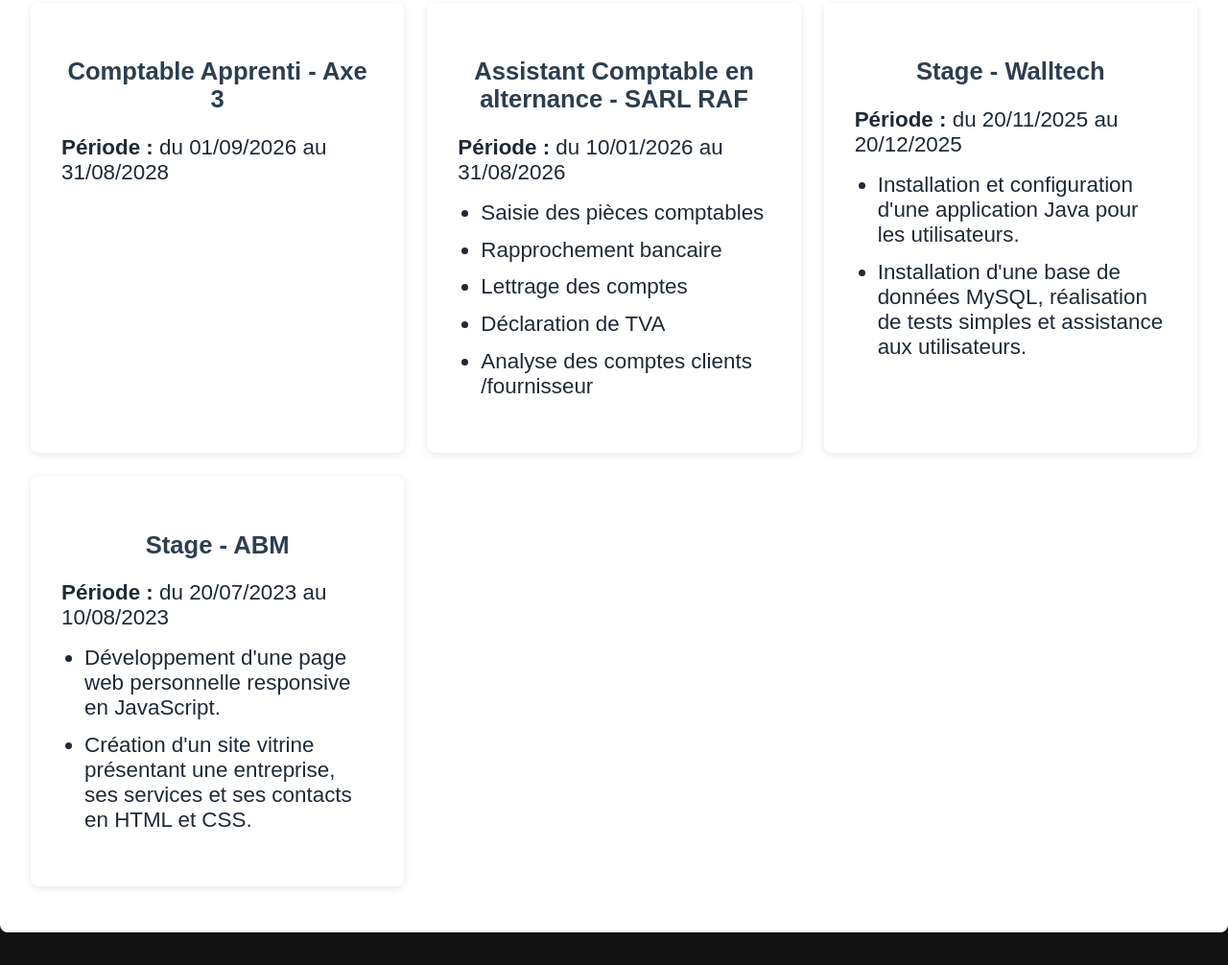
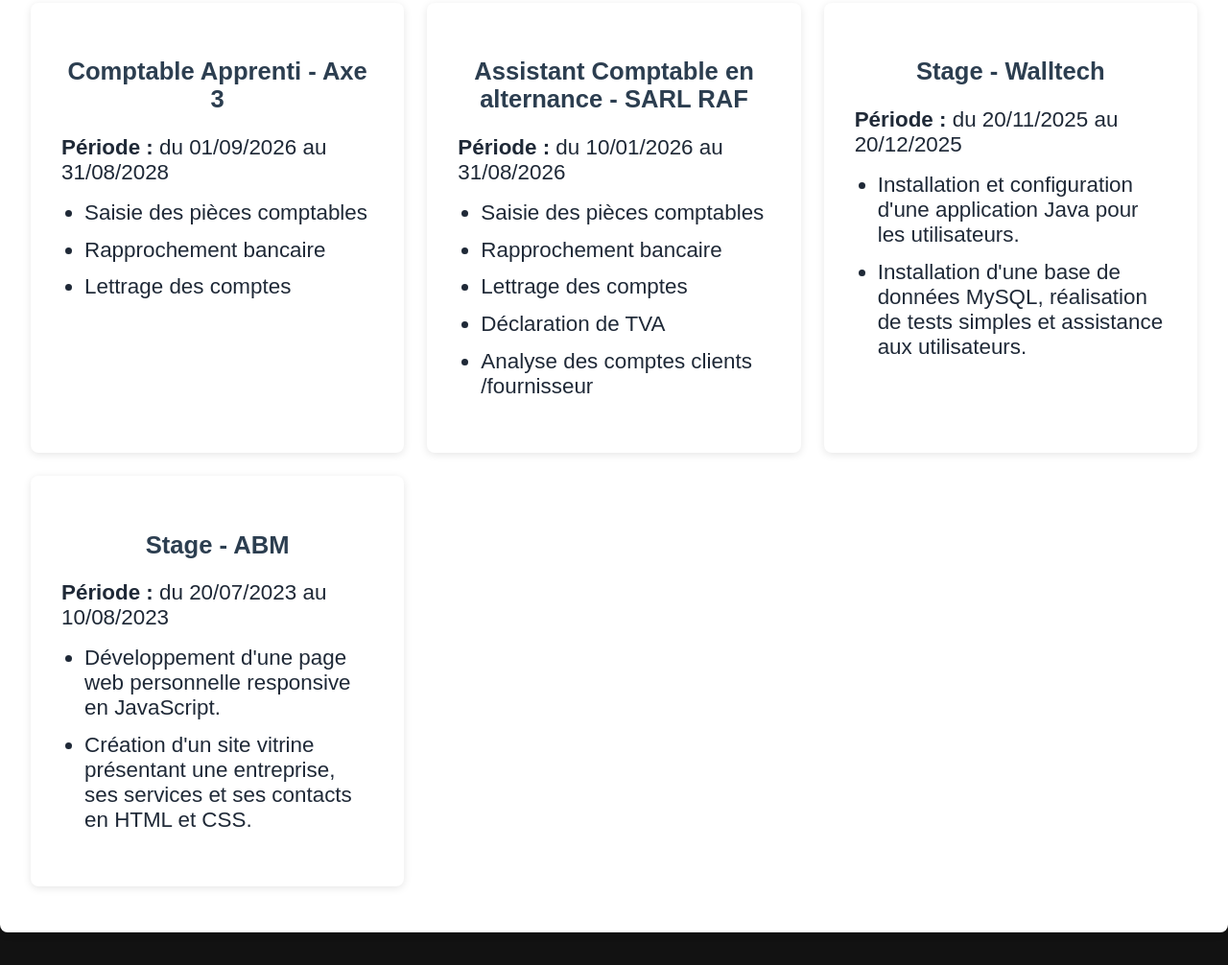
Before and after one commit to Youssef0801/projet-portfolio, a website: page index.html in a window 1280 px wide. Shown: the part 1388-2394 px from the top of the page at 96% size. Drawn offline with Linux system fonts and the light colour scheme.

Commit message:
Ajout de nouvelles responsabilités pour le poste de Comptable Apprenti dans la section des projets

```diff
--- a/index.html
+++ b/index.html
@@ -161,6 +161,11 @@
                     <h3>Comptable Apprenti - Axe 3</h3>
                     <p><strong>Période :</strong> du 01/09/2026 au 31/08/2028</p>
                     <ul>
+                    <li>Saisie des pièces comptables </li>
+
+                    <li> Rapprochement bancaire</li>
+
+                    <li> Lettrage des comptes</li>
                     </ul>
 
                 </article>
```
